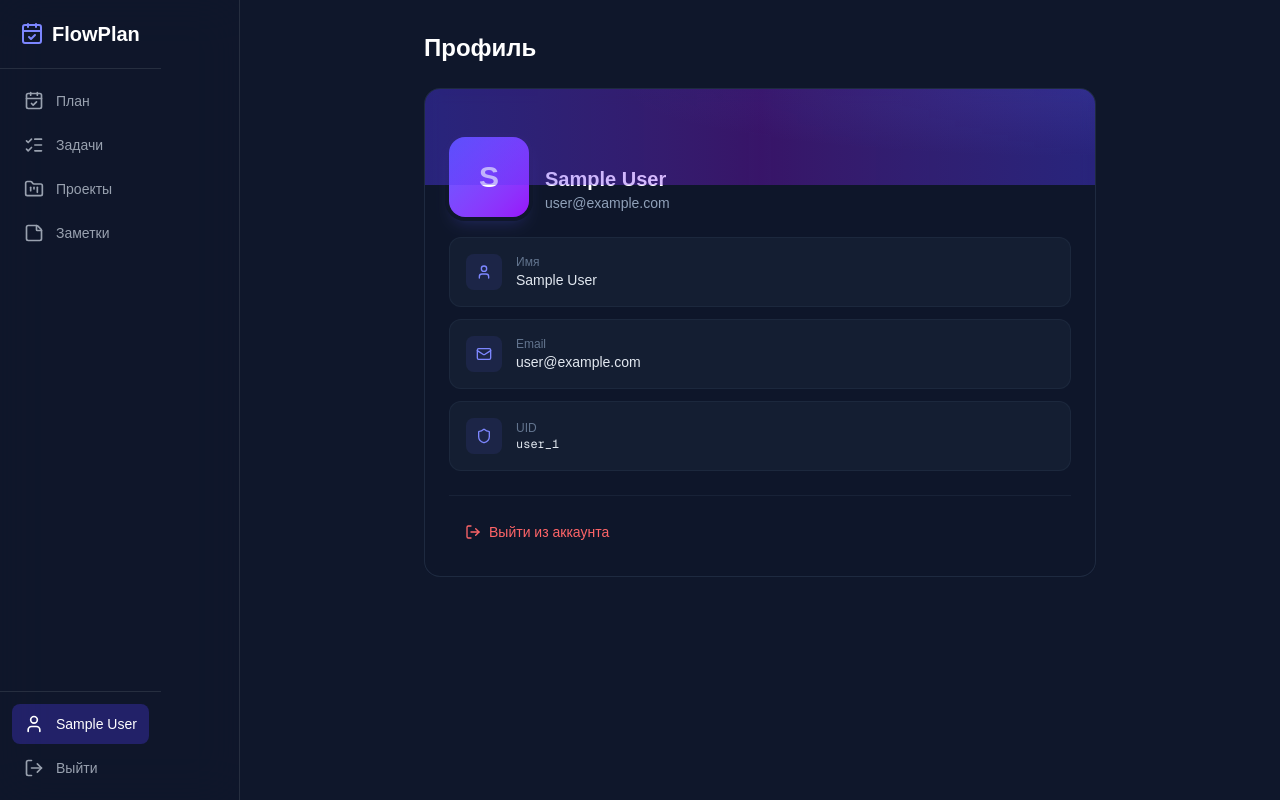
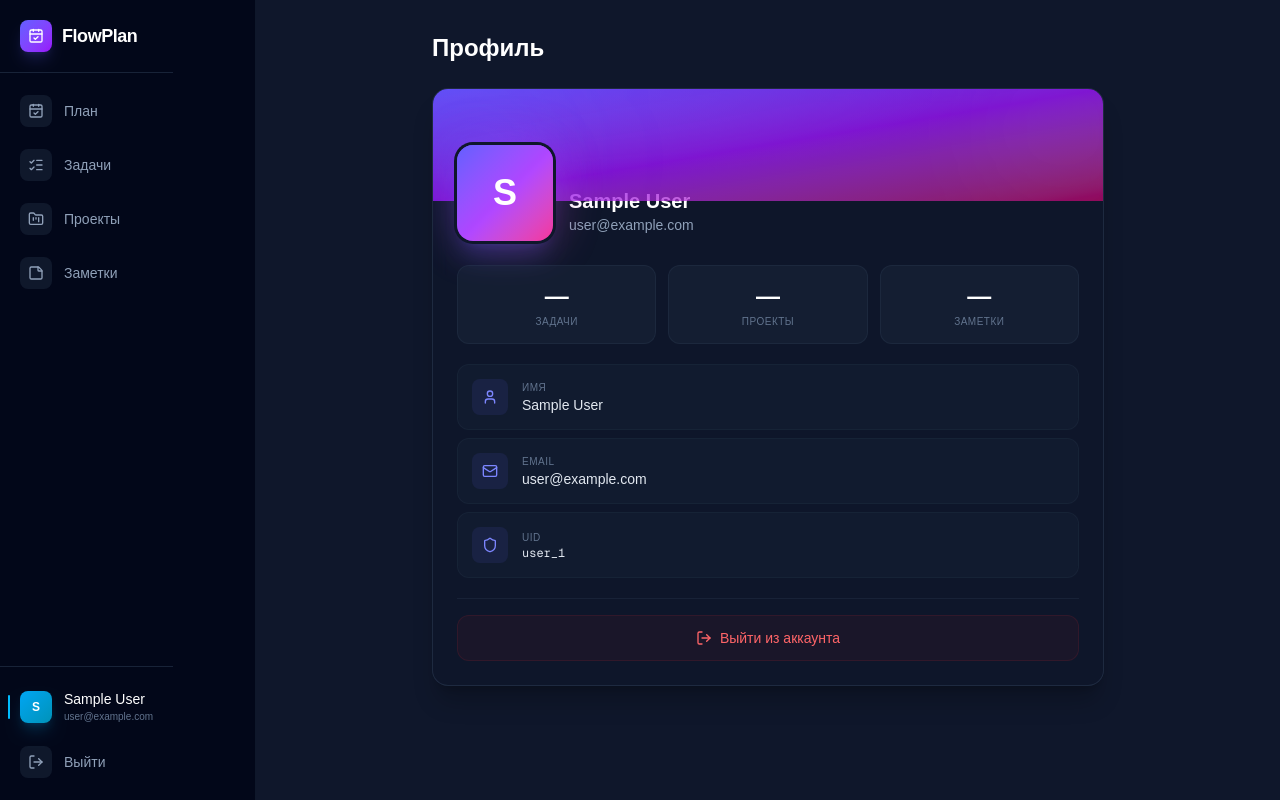
Before and after one commit to Lilith-art482/Tracker-Planner, a Next.js app: page /profile in a window 1280 px wide. Built offline with nearby package versions, Linux system fonts and the light colour scheme; no server answers; sample sign-in values are in the browser's storage.

Commit message:
Add files via upload

```diff
--- a/src/app/notes/page.tsx
+++ b/src/app/notes/page.tsx
@@ -50,23 +50,32 @@ export default function NotesPage() {
   }, [fetchNotes]);
 
   const handleCreate = async () => {
-    if (submitting) return;
+    if (submitting || !newTitle.trim()) return;
     setFormError(null);
-    if (!newTitle.trim()) return;
+    const tempId = `temp_${Date.now()}`;
+    const newNote: Note = {
+      id: tempId,
+      title: newTitle,
+      content: newContent,
+      userId: uid,
+      createdAt: new Date(),
+      updatedAt: new Date(),
+    };
+    setShowCreate(false);
+    setNotes(prev => [newNote, ...prev]);
+    setNewTitle("");
+    setNewContent("");
     setSubmitting(true);
     try {
-      await createNote(uid, {
+      const realId = await createNote(uid, {
         title: newTitle,
         content: newContent,
         userId: uid,
       });
-      setShowCreate(false);
-      setFormError(null);
-      setNewTitle("");
-      setNewContent("");
-      fetchNotes();
+      setNotes(prev => prev.map(n => n.id === tempId ? { ...n, id: realId } : n));
     } catch (err: any) {
-      setFormError(err.message || "Ошибка");
+      setNotes(prev => prev.filter(n => n.id !== tempId));
+      setFormError(err.message || "Ошибка при создании");
     } finally {
       setSubmitting(false);
     }
@@ -79,17 +88,19 @@ export default function NotesPage() {
   };
 
   const handleUpdate = async () => {
-    if (submitting) return;
-    if (!editingId || !editTitle.trim()) return;
+    if (submitting || !editingId || !editTitle.trim()) return;
+    const prevNotes = notes;
+    setNotes(prev => prev.map(n => n.id === editingId ? { ...n, title: editTitle, content: editContent } : n));
+    setEditingId(null);
     setSubmitting(true);
     try {
       await updateNote(uid, editingId, {
         title: editTitle,
         content: editContent,
       });
-      setEditingId(null);
-      fetchNotes();
     } catch (err: any) {
+      setNotes(prevNotes);
+      setEditingId(editingId);
       setError(err.message || "Ошибка");
     } finally {
       setSubmitting(false);
@@ -97,11 +108,13 @@ export default function NotesPage() {
   };
 
   const handleDelete = async (id: string) => {
+    const prev = notes;
+    setNotes(prev => prev.filter(n => n.id !== id));
     try {
       await deleteNote(uid, id);
-      fetchNotes();
-    } catch (err: any) {
-      setError(err.message || "Ошибка");
+    } catch {
+      setNotes(prev);
+      setError("Ошибка при удалении");
     }
   };
 
--- a/src/app/profile/page.tsx
+++ b/src/app/profile/page.tsx
@@ -8,23 +8,13 @@ import { ProfileSkeleton } from "@/components/Skeleton";
 import { format } from "date-fns";
 
 export default function ProfilePage() {
-  const { user, logout, loading } = useAuth();
+  const { user, logout } = useAuth();
   const router = useRouter();
 
   const handleLogout = async () => {
     await logout();
     router.push("/login");
   };
-
-  if (loading) {
-    return (
-      <AppShell>
-        <div className="max-w-2xl mx-auto">
-          <ProfileSkeleton />
-        </div>
-      </AppShell>
-    );
-  }
 
   const initial = (user?.displayName || user?.email || "U")[0].toUpperCase();
 
@@ -33,19 +23,24 @@ export default function ProfilePage() {
       <div className="max-w-2xl mx-auto">
         <h1 className="text-2xl font-bold text-white mb-6">Профиль</h1>
 
-        <div className="rounded-2xl border border-slate-700/50 bg-slate-900/50 backdrop-blur-sm overflow-hidden">
-          {/* Gradient header */}
-          <div className="h-24 bg-gradient-to-r from-indigo-600/40 via-purple-600/30 to-indigo-600/40 relative">
-            <div className="absolute inset-0 bg-[radial-gradient(ellipse_at_top_right,rgba(99,102,241,0.15),transparent_50%)]" />
+        <div className="rounded-2xl border border-slate-700/50 bg-slate-900/50 backdrop-blur-sm overflow-hidden shadow-xl shadow-black/20">
+          {/* Gradient header с орбами */}
+          <div className="relative h-28 bg-gradient-to-br from-indigo-600 via-purple-600/80 to-pink-600/60 overflow-hidden">
+            <div className="absolute inset-0 bg-[radial-gradient(ellipse_at_top_left,rgba(255,255,255,0.1),transparent_60%)]" />
+            <div className="absolute -top-10 -right-10 w-40 h-40 rounded-full bg-white/5 blur-3xl" />
+            <div className="absolute -bottom-10 -left-10 w-40 h-40 rounded-full bg-indigo-400/10 blur-3xl" />
           </div>
 
           <div className="px-6 pb-6">
-            {/* Avatar - overlapping the header */}
-            <div className="flex items-end -mt-12 mb-5">
-              <div className="w-20 h-20 rounded-2xl bg-gradient-to-br from-indigo-500 to-purple-600 flex items-center justify-center text-3xl font-bold text-white shadow-lg shadow-indigo-500/20 ring-4 ring-slate-900">
-                {initial}
+            {/* Аватар с обводкой */}
+            <div className="flex items-end -mt-14 mb-6">
+              <div className="relative">
+                <div className="w-24 h-24 rounded-2xl bg-gradient-to-br from-indigo-500 via-purple-500 to-pink-500 flex items-center justify-center text-4xl font-bold text-white shadow-xl shadow-indigo-500/20 ring-[3px] ring-slate-900 relative z-10">
+                  {initial}
+                </div>
+                <div className="absolute inset-0 w-24 h-24 rounded-2xl bg-gradient-to-br from-indigo-500 via-purple-500 to-pink-500 blur-xl opacity-40" />
               </div>
-              <div className="ml-4 pb-1">
+              <div className="ml-4 pb-1.5">
                 <h2 className="text-xl font-bold text-white">
                   {user?.displayName || "Без имени"}
                 </h2>
@@ -53,35 +48,53 @@ export default function ProfilePage() {
               </div>
             </div>
 
-            {/* Info cards */}
-            <div className="grid gap-3">
-              <div className="flex items-center gap-3.5 p-4 rounded-xl bg-slate-800/50 border border-slate-700/30">
-                <div className="w-9 h-9 rounded-lg bg-indigo-500/10 flex items-center justify-center">
+            {/* Статистика */}
+            <div className="grid grid-cols-3 gap-3 mb-5">
+              {[
+                { label: "Задачи", value: "—", icon: "✓", color: "from-emerald-500 to-teal-600" },
+                { label: "Проекты", value: "—", icon: "◆", color: "from-violet-500 to-purple-600" },
+                { label: "Заметки", value: "—", icon: "●", color: "from-amber-500 to-orange-600" },
+              ].map((s) => (
+                <div
+                  key={s.label}
+                  className="relative rounded-xl bg-slate-800/50 border border-slate-700/30 p-3.5 text-center overflow-hidden group"
+                >
+                  <div className="absolute inset-0 bg-gradient-to-br from-slate-700/0 via-transparent to-transparent opacity-0 group-hover:opacity-100 transition" />
+                  <p className="text-2xl font-bold text-white mb-0.5">{s.value}</p>
+                  <p className="text-[10px] text-slate-500 font-medium uppercase tracking-wider">{s.label}</p>
+                </div>
+              ))}
+            </div>
+
+            {/* Инфо-карточки */}
+            <div className="space-y-2">
+              <div className="flex items-center gap-3.5 p-3.5 rounded-xl bg-slate-800/30 border border-slate-700/20 hover:bg-slate-800/50 transition">
+                <div className="w-9 h-9 rounded-lg bg-indigo-500/10 flex items-center justify-center flex-shrink-0">
                   <User className="w-4 h-4 text-indigo-400" />
                 </div>
-                <div>
-                  <p className="text-xs text-slate-500 font-medium">Имя</p>
-                  <p className="text-sm text-slate-200">{user?.displayName || "Не указано"}</p>
+                <div className="min-w-0">
+                  <p className="text-[10px] text-slate-500 font-medium uppercase tracking-wider">Имя</p>
+                  <p className="text-sm text-slate-200 truncate">{user?.displayName || "Не указано"}</p>
                 </div>
               </div>
 
-              <div className="flex items-center gap-3.5 p-4 rounded-xl bg-slate-800/50 border border-slate-700/30">
-                <div className="w-9 h-9 rounded-lg bg-indigo-500/10 flex items-center justify-center">
+              <div className="flex items-center gap-3.5 p-3.5 rounded-xl bg-slate-800/30 border border-slate-700/20 hover:bg-slate-800/50 transition">
+                <div className="w-9 h-9 rounded-lg bg-indigo-500/10 flex items-center justify-center flex-shrink-0">
                   <Mail className="w-4 h-4 text-indigo-400" />
                 </div>
-                <div>
-                  <p className="text-xs text-slate-500 font-medium">Email</p>
-                  <p className="text-sm text-slate-200">{user?.email}</p>
+                <div className="min-w-0">
+                  <p className="text-[10px] text-slate-500 font-medium uppercase tracking-wider">Email</p>
+                  <p className="text-sm text-slate-200 truncate">{user?.email}</p>
                 </div>
               </div>
 
               {user?.metadata?.creationTime && (
-                <div className="flex items-center gap-3.5 p-4 rounded-xl bg-slate-800/50 border border-slate-700/30">
-                  <div className="w-9 h-9 rounded-lg bg-indigo-500/10 flex items-center justify-center">
+                <div className="flex items-center gap-3.5 p-3.5 rounded-xl bg-slate-800/30 border border-slate-700/20 hover:bg-slate-800/50 transition">
+                  <div className="w-9 h-9 rounded-lg bg-indigo-500/10 flex items-center justify-center flex-shrink-0">
                     <Calendar className="w-4 h-4 text-indigo-400" />
                   </div>
-                  <div>
-                    <p className="text-xs text-slate-500 font-medium">Дата регистрации</p>
+                  <div className="min-w-0">
+                    <p className="text-[10px] text-slate-500 font-medium uppercase tracking-wider">Дата регистрации</p>
                     <p className="text-sm text-slate-200">
                       {format(new Date(user.metadata.creationTime), "d MMMM yyyy")}
                     </p>
@@ -89,24 +102,24 @@ export default function ProfilePage() {
                 </div>
               )}
 
-              <div className="flex items-center gap-3.5 p-4 rounded-xl bg-slate-800/50 border border-slate-700/30">
-                <div className="w-9 h-9 rounded-lg bg-indigo-500/10 flex items-center justify-center">
+              <div className="flex items-center gap-3.5 p-3.5 rounded-xl bg-slate-800/30 border border-slate-700/20 hover:bg-slate-800/50 transition">
+                <div className="w-9 h-9 rounded-lg bg-indigo-500/10 flex items-center justify-center flex-shrink-0">
                   <Shield className="w-4 h-4 text-indigo-400" />
                 </div>
-                <div>
-                  <p className="text-xs text-slate-500 font-medium">UID</p>
-                  <p className="text-sm text-slate-200 font-mono text-xs">{user?.uid}</p>
+                <div className="min-w-0">
+                  <p className="text-[10px] text-slate-500 font-medium uppercase tracking-wider">UID</p>
+                  <p className="text-sm text-slate-200 font-mono text-xs truncate">{user?.uid}</p>
                 </div>
               </div>
             </div>
 
-            {/* Logout */}
-            <div className="mt-6 pt-4 border-t border-slate-700/30">
+            {/* Выход */}
+            <div className="mt-5 pt-4 border-t border-slate-700/30">
               <button
                 onClick={handleLogout}
-                className="flex items-center gap-2 px-4 py-2.5 rounded-xl text-sm font-medium text-red-400 hover:bg-red-400/10 transition w-full"
+                className="group flex items-center justify-center gap-2 w-full px-4 py-3 rounded-xl text-sm font-medium bg-red-500/5 border border-red-500/10 text-red-400 hover:bg-red-500/10 hover:border-red-500/20 transition"
               >
-                <LogOut className="w-4 h-4" />
+                <LogOut className="w-4 h-4 transition group-hover:-translate-x-0.5" />
                 Выйти из аккаунта
               </button>
             </div>
--- a/src/app/projects/page.tsx
+++ b/src/app/projects/page.tsx
@@ -44,25 +44,36 @@ export default function ProjectsPage() {
   }, [fetchProjects]);
 
   const handleCreate = async () => {
-    if (submitting) return;
+    if (submitting || !formName.trim()) return;
     setFormError(null);
-    if (!formName.trim()) return;
+    const tempId = `temp_${Date.now()}`;
+    const newProject: Project = {
+      id: tempId,
+      name: formName,
+      description: formDesc,
+      features: [],
+      notes: "",
+      userId: uid,
+      createdAt: new Date(),
+      updatedAt: new Date(),
+    };
+    setShowModal(false);
+    setProjects(prev => [newProject, ...prev]);
+    setFormName("");
+    setFormDesc("");
     setSubmitting(true);
     try {
-      await createProject(uid, {
+      const realId = await createProject(uid, {
         name: formName,
         description: formDesc,
         features: [],
         notes: "",
         userId: uid,
       });
-      setShowModal(false);
-      setFormError(null);
-      setFormName("");
-      setFormDesc("");
-      fetchProjects();
+      setProjects(prev => prev.map(p => p.id === tempId ? { ...p, id: realId } : p));
     } catch (err: any) {
-      setFormError(err.message || "Ошибка");
+      setProjects(prev => prev.filter(p => p.id !== tempId));
+      setFormError(err.message || "Ошибка при создании");
     } finally {
       setSubmitting(false);
     }
@@ -70,11 +81,13 @@ export default function ProjectsPage() {
 
   const handleDelete = async (id: string, e: React.MouseEvent) => {
     e.stopPropagation();
+    const prev = projects;
+    setProjects(prev => prev.filter(p => p.id !== id));
     try {
       await deleteProject(uid, id);
-      fetchProjects();
-    } catch (err: any) {
-      setError(err.message || "Ошибка");
+    } catch {
+      setProjects(prev);
+      setError("Ошибка при удалении");
     }
   };
 
--- a/src/components/Sidebar.tsx
+++ b/src/components/Sidebar.tsx
@@ -17,10 +17,10 @@ import {
 import { useState } from "react";
 
 const navItems = [
-  { href: "/plan", label: "План", icon: CalendarCheck },
-  { href: "/tasks", label: "Задачи", icon: ListChecks },
-  { href: "/projects", label: "Проекты", icon: FolderKanban },
-  { href: "/notes", label: "Заметки", icon: StickyNote },
+  { href: "/plan", label: "План", icon: CalendarCheck, color: "from-indigo-500 to-blue-600" },
+  { href: "/tasks", label: "Задачи", icon: ListChecks, color: "from-emerald-500 to-teal-600" },
+  { href: "/projects", label: "Проекты", icon: FolderKanban, color: "from-violet-500 to-purple-600" },
+  { href: "/notes", label: "Заметки", icon: StickyNote, color: "from-amber-500 to-orange-600" },
 ];
 
 export default function Sidebar() {
@@ -36,14 +36,18 @@ export default function Sidebar() {
 
   const content = (
     <div className="flex flex-col h-full">
-      <div className="p-5 border-b border-white/10">
-        <Link href="/plan" className="flex items-center gap-2">
-          <CalendarCheck className="w-6 h-6 text-indigo-400" />
-          <span className="text-xl font-bold text-white">FlowPlan</span>
+      {/* Logo */}
+      <div className="p-5 border-b border-slate-700/50">
+        <Link href="/plan" className="flex items-center gap-2.5">
+          <div className="w-8 h-8 rounded-lg bg-gradient-to-br from-indigo-500 to-purple-600 flex items-center justify-center shadow-lg shadow-indigo-500/20">
+            <CalendarCheck className="w-4 h-4 text-white" />
+          </div>
+          <span className="text-lg font-bold text-white tracking-tight">FlowPlan</span>
         </Link>
       </div>
 
-      <nav className="flex-1 p-3 space-y-1">
+      {/* Navigation */}
+      <nav className="flex-1 py-3 px-2 space-y-0.5">
         {navItems.map((item) => {
           const active = pathname.startsWith(item.href);
           return (
@@ -51,40 +55,82 @@ export default function Sidebar() {
               key={item.href}
               href={item.href}
               onClick={() => setMobileOpen(false)}
+              className="group relative flex items-center gap-3 px-3 py-2.5"
+            >
+              {/* Active indicator */}
+              <div
                 className={cn(
-                "flex items-center gap-3 px-3 py-2.5 rounded-lg text-sm font-medium transition",
+                  "absolute left-0 top-1/2 -translate-y-1/2 w-0.5 h-6 rounded-full transition-all duration-200",
+                  active ? "opacity-100 scale-100" : "opacity-0 scale-0 group-hover:opacity-50 group-hover:scale-100",
+                  item.color.replace("from-", "bg-").split(" ")[0]
+                )}
+              />
+              {/* Icon */}
+              <div
+                className={cn(
+                  "w-8 h-8 rounded-lg flex items-center justify-center transition-all duration-200",
                   active
-                  ? "bg-indigo-600/30 text-white"
-                  : "text-gray-400 hover:text-white hover:bg-white/5"
+                    ? `bg-gradient-to-br ${item.color} shadow-lg shadow-${item.color.split(" ")[0].replace("from-", "")}/20`
+                    : "bg-slate-800/50 group-hover:bg-slate-700/50"
                 )}
               >
-              <item.icon className="w-5 h-5" />
+                <item.icon className={cn("w-4 h-4 transition", active ? "text-white" : "text-slate-400 group-hover:text-slate-200")} />
+              </div>
+              {/* Label */}
+              <span
+                className={cn(
+                  "text-sm font-medium transition",
+                  active ? "text-white" : "text-slate-400 group-hover:text-slate-200"
+                )}
+              >
                 {item.label}
+              </span>
             </Link>
           );
         })}
       </nav>
 
-      <div className="p-3 border-t border-white/10 space-y-1">
+      {/* Bottom section */}
+      <div className="px-2 py-3 border-t border-slate-700/50 space-y-0.5">
         <Link
           href="/profile"
           onClick={() => setMobileOpen(false)}
+          className="group relative flex items-center gap-3 px-3 py-2.5"
+        >
+          <div
             className={cn(
-            "flex items-center gap-3 px-3 py-2.5 rounded-lg text-sm font-medium transition",
+              "absolute left-0 top-1/2 -translate-y-1/2 w-0.5 h-6 rounded-full transition-all duration-200",
+              pathname === "/profile" ? "opacity-100 bg-sky-400" : "opacity-0 group-hover:opacity-50"
+            )}
+          />
+          <div
+            className={cn(
+              "w-8 h-8 rounded-lg flex items-center justify-center transition-all duration-200",
               pathname === "/profile"
-              ? "bg-indigo-600/30 text-white"
-              : "text-gray-400 hover:text-white hover:bg-white/5"
+                ? "bg-gradient-to-br from-sky-500 to-cyan-600 shadow-lg shadow-sky-500/20"
+                : "bg-slate-800/50 group-hover:bg-slate-700/50"
             )}
           >
-          <User className="w-5 h-5" />
+            <span className="text-xs font-bold text-white">
+              {(user?.displayName || user?.email || "U")[0].toUpperCase()}
+            </span>
+          </div>
+          <div className="flex-1 min-w-0">
+            <p className={cn("text-sm font-medium truncate transition", pathname === "/profile" ? "text-white" : "text-slate-400 group-hover:text-slate-200")}>
               {user?.displayName || "Профиль"}
+            </p>
+            <p className="text-[10px] text-slate-500 truncate">{user?.email}</p>
+          </div>
         </Link>
+
         <button
           onClick={handleLogout}
-          className="w-full flex items-center gap-3 px-3 py-2.5 rounded-lg text-sm font-medium text-gray-400 hover:text-red-400 hover:bg-red-400/10 transition"
+          className="group relative flex items-center gap-3 w-full px-3 py-2.5"
         >
-          <LogOut className="w-5 h-5" />
-          Выйти
+          <div className="w-8 h-8 rounded-lg flex items-center justify-center bg-slate-800/50 group-hover:bg-red-500/10 transition-all duration-200">
+            <LogOut className="w-4 h-4 text-slate-400 group-hover:text-red-400 transition" />
+          </div>
+          <span className="text-sm font-medium text-slate-400 group-hover:text-red-400 transition">Выйти</span>
         </button>
       </div>
     </div>
@@ -94,14 +140,14 @@ export default function Sidebar() {
     <>
       {/* Mobile toggle */}
       <button
-        className="lg:hidden fixed top-4 left-4 z-50 p-2 rounded-lg bg-slate-800 border border-white/10 text-white"
+        className="lg:hidden fixed top-4 left-4 z-50 p-2 rounded-xl bg-slate-900 border border-slate-700/50 text-white shadow-lg"
         onClick={() => setMobileOpen(!mobileOpen)}
       >
         {mobileOpen ? <X className="w-5 h-5" /> : <Menu className="w-5 h-5" />}
       </button>
 
       {/* Desktop sidebar */}
-      <aside className="hidden lg:flex w-60 h-screen bg-slate-900/80 backdrop-blur-xl border-r border-white/10 flex-shrink-0">
+      <aside className="hidden lg:flex w-64 h-screen bg-slate-950/90 backdrop-blur-2xl border-r border-slate-800/50 flex-shrink-0">
         {content}
       </aside>
 
@@ -109,10 +155,10 @@ export default function Sidebar() {
       {mobileOpen && (
         <div className="lg:hidden fixed inset-0 z-40">
           <div
-            className="absolute inset-0 bg-black/50"
+            className="absolute inset-0 bg-black/60 backdrop-blur-sm"
             onClick={() => setMobileOpen(false)}
           />
-          <aside className="relative w-64 h-full bg-slate-900 border-r border-white/10">
+          <aside className="relative w-72 h-full bg-slate-950 border-r border-slate-800/50 shadow-2xl">
             {content}
           </aside>
         </div>
```
Also changed, not shown: src/app/plan/page.tsx (+47 -17 lines), src/app/projects/[id]/page.tsx (+69 -37 lines), src/app/tasks/page.tsx (+61 -22 lines), 1 other file (tests, documents, lock files or other folders). Lines whose indentation alone changed are shown as unchanged.
